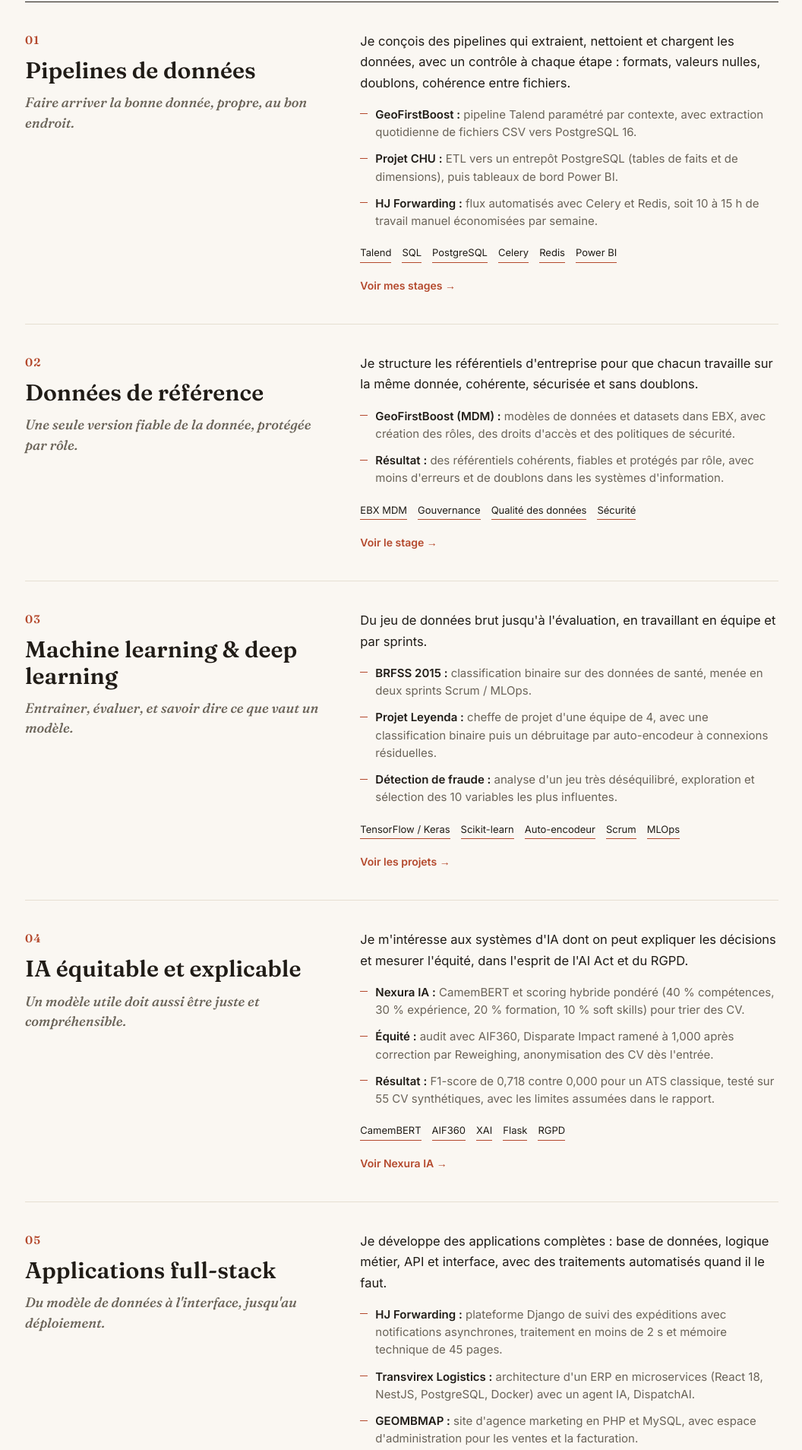
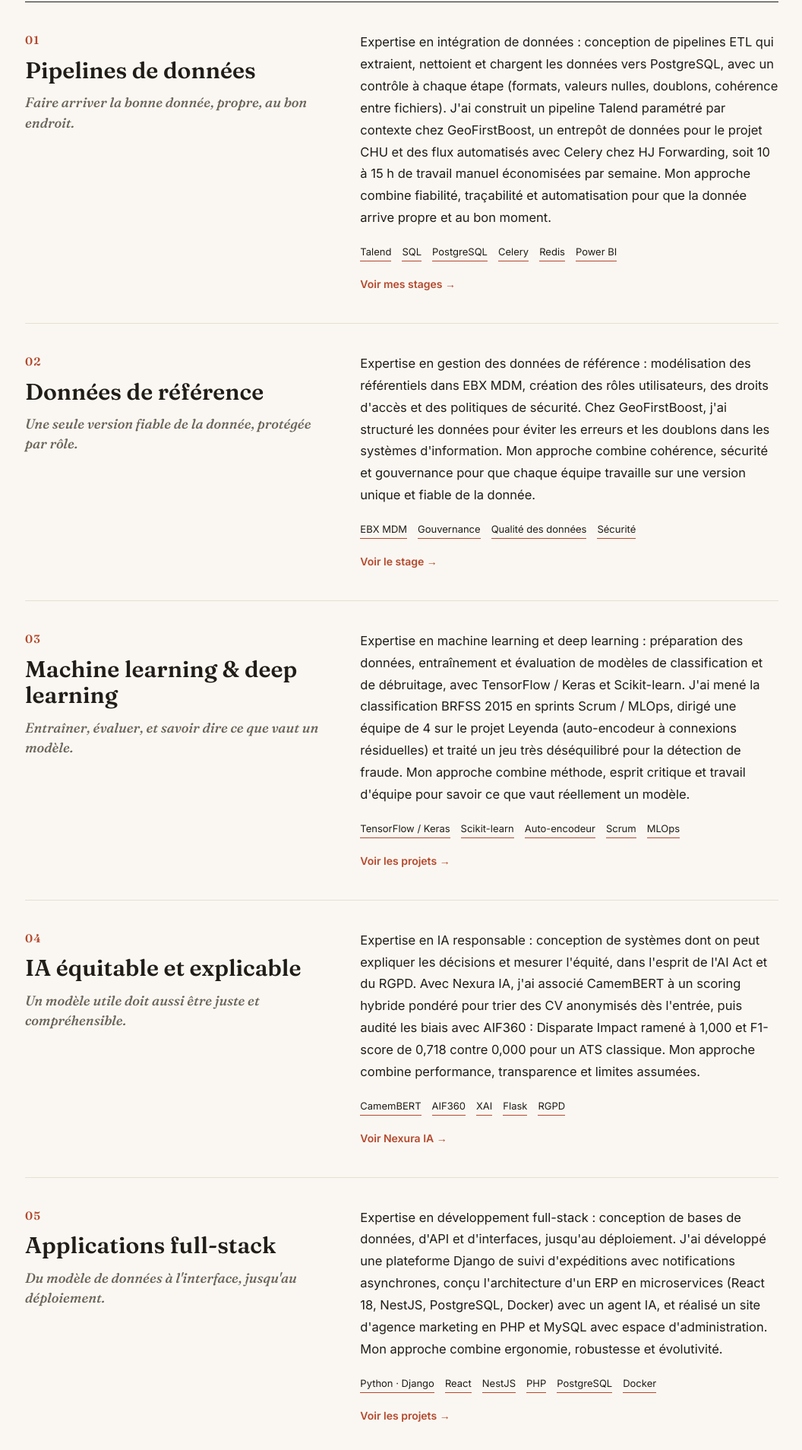
Before and after one commit to cindyelfrid/portfolio, a plain HTML site: page index.html in a window 1280 px wide. Shown: the part 5467-7375 px from the top of the page at 76% size, without its empty margins (111-1167 px from the left). Drawn offline with Linux system fonts and the light colour scheme.

Commit message:
Domaines d'intervention : descriptions rédigées en paragraphes
Co-Authored-By: Claude Sonnet 5.5 <noreply@anthropic.com>
Claude-Session: https://claude.ai/code/session_019UqGRatHKhCFu9th2LkHxg

```diff
--- a/index.html
+++ b/index.html
@@ -358,7 +358,7 @@ h1.hook{margin:0 0 14px!important;padding:0}
 .dom-n{display:block;font-family:'Fraunces',Georgia,serif;font-size:15px;font-weight:600;color:var(--accent);letter-spacing:.08em;margin-bottom:10px}
 .dom-head h3{font-family:'Fraunces',Georgia,serif;font-size:30px;line-height:1.15;font-weight:600;margin-bottom:12px}
 .dom-acc{font-family:'Fraunces',Georgia,serif;font-style:italic;font-size:18px;line-height:1.45;color:var(--muted)}
-.dom-body>p{font-size:16.5px;color:var(--text);margin-bottom:16px}
+.dom-body>p{font-size:16.5px;line-height:1.75;color:var(--text);margin-bottom:20px}
 .dom-body ul{list-style:none;display:grid;gap:12px;margin-bottom:20px}
 .dom-body li{font-size:15px;line-height:1.55;color:var(--muted);padding-left:20px;position:relative}
 .dom-body li:before{content:"";position:absolute;left:0;top:.7em;width:10px;height:1px;background:var(--accent)}
@@ -483,12 +483,12 @@ h1.hook{margin:0 0 14px!important;padding:0}
     <h2>Mes domaines d'intervention</h2>
     <p class="dom-intro">Six domaines où j'interviens, chacun appuyé par un stage ou un projet que j'ai réellement mené.</p>
       <div class="dom-list">
-      <article class="dom"><div class="dom-head"><span class="dom-n">01</span><h3>Pipelines de données</h3><p class="dom-acc">Faire arriver la bonne donnée, propre, au bon endroit.</p></div><div class="dom-body"><p>Je conçois des pipelines qui extraient, nettoient et chargent les données, avec un contrôle à chaque étape : formats, valeurs nulles, doublons, cohérence entre fichiers.</p><ul><li><b>GeoFirstBoost :</b> pipeline Talend paramétré par contexte, avec extraction quotidienne de fichiers CSV vers PostgreSQL 16.</li><li><b>Projet CHU :</b> ETL vers un entrepôt PostgreSQL (tables de faits et de dimensions), puis tableaux de bord Power BI.</li><li><b>HJ Forwarding :</b> flux automatisés avec Celery et Redis, soit 10 à 15 h de travail manuel économisées par semaine.</li></ul><div class="dom-chips"><span>Talend</span><span>SQL</span><span>PostgreSQL</span><span>Celery</span><span>Redis</span><span>Power BI</span></div><a class="dom-link" href="experience.html">Voir mes stages →</a></div></article>
-      <article class="dom"><div class="dom-head"><span class="dom-n">02</span><h3>Données de référence</h3><p class="dom-acc">Une seule version fiable de la donnée, protégée par rôle.</p></div><div class="dom-body"><p>Je structure les référentiels d'entreprise pour que chacun travaille sur la même donnée, cohérente, sécurisée et sans doublons.</p><ul><li><b>GeoFirstBoost (MDM) :</b> modèles de données et datasets dans EBX, avec création des rôles, des droits d'accès et des politiques de sécurité.</li><li><b>Résultat :</b> des référentiels cohérents, fiables et protégés par rôle, avec moins d'erreurs et de doublons dans les systèmes d'information.</li></ul><div class="dom-chips"><span>EBX MDM</span><span>Gouvernance</span><span>Qualité des données</span><span>Sécurité</span></div><a class="dom-link" href="experience.html">Voir le stage →</a></div></article>
-      <article class="dom"><div class="dom-head"><span class="dom-n">03</span><h3>Machine learning &amp; deep learning</h3><p class="dom-acc">Entraîner, évaluer, et savoir dire ce que vaut un modèle.</p></div><div class="dom-body"><p>Du jeu de données brut jusqu'à l'évaluation, en travaillant en équipe et par sprints.</p><ul><li><b>BRFSS 2015 :</b> classification binaire sur des données de santé, menée en deux sprints Scrum / MLOps.</li><li><b>Projet Leyenda :</b> cheffe de projet d'une équipe de 4, avec une classification binaire puis un débruitage par auto-encodeur à connexions résiduelles.</li><li><b>Détection de fraude :</b> analyse d'un jeu très déséquilibré, exploration et sélection des 10 variables les plus influentes.</li></ul><div class="dom-chips"><span>TensorFlow / Keras</span><span>Scikit-learn</span><span>Auto-encodeur</span><span>Scrum</span><span>MLOps</span></div><a class="dom-link" href="projets.html">Voir les projets →</a></div></article>
-      <article class="dom"><div class="dom-head"><span class="dom-n">04</span><h3>IA équitable et explicable</h3><p class="dom-acc">Un modèle utile doit aussi être juste et compréhensible.</p></div><div class="dom-body"><p>Je m'intéresse aux systèmes d'IA dont on peut expliquer les décisions et mesurer l'équité, dans l'esprit de l'AI Act et du RGPD.</p><ul><li><b>Nexura IA :</b> CamemBERT et scoring hybride pondéré (40 % compétences, 30 % expérience, 20 % formation, 10 % soft skills) pour trier des CV.</li><li><b>Équité :</b> audit avec AIF360, Disparate Impact ramené à 1,000 après correction par Reweighing, anonymisation des CV dès l'entrée.</li><li><b>Résultat :</b> F1-score de 0,718 contre 0,000 pour un ATS classique, testé sur 55 CV synthétiques, avec les limites assumées dans le rapport.</li></ul><div class="dom-chips"><span>CamemBERT</span><span>AIF360</span><span>XAI</span><span>Flask</span><span>RGPD</span></div><a class="dom-link" href="projets.html">Voir Nexura IA →</a></div></article>
-      <article class="dom"><div class="dom-head"><span class="dom-n">05</span><h3>Applications full-stack</h3><p class="dom-acc">Du modèle de données à l'interface, jusqu'au déploiement.</p></div><div class="dom-body"><p>Je développe des applications complètes : base de données, logique métier, API et interface, avec des traitements automatisés quand il le faut.</p><ul><li><b>HJ Forwarding :</b> plateforme Django de suivi des expéditions avec notifications asynchrones, traitement en moins de 2 s et mémoire technique de 45 pages.</li><li><b>Transvirex Logistics :</b> architecture d'un ERP en microservices (React 18, NestJS, PostgreSQL, Docker) avec un agent IA, DispatchAI.</li><li><b>GEOMBMAP :</b> site d'agence marketing en PHP et MySQL, avec espace d'administration pour les ventes et la facturation.</li></ul><div class="dom-chips"><span>Python · Django</span><span>React</span><span>NestJS</span><span>PHP</span><span>PostgreSQL</span><span>Docker</span></div><a class="dom-link" href="projets.html">Voir les projets →</a></div></article>
-      <article class="dom"><div class="dom-head"><span class="dom-n">06</span><h3>Supervision temps réel</h3><p class="dom-acc">Mesurer, transmettre et piloter, du capteur au tableau de bord.</p></div><div class="dom-body"><p>Je conçois des chaînes de mesure complètes, de l'acquisition sur le terrain jusqu'à la visualisation en direct.</p><ul><li><b>Système IoT Edge-to-Cloud :</b> prototype ESP32 avec capteurs de température, de CO₂, de lumière et de présence, pour réguler un espace collectif.</li><li><b>Transport et sécurité :</b> LoRaWAN, passerelle MQTT chiffrée en TLS, logique embarquée pour piloter les actionneurs sans dépendre du cloud.</li><li><b>Visualisation :</b> flux traités avec Node-RED et tableau de bord Grafana en temps réel, projet planifié sur 16 semaines.</li></ul><div class="dom-chips"><span>ESP32</span><span>MQTT</span><span>Node-RED</span><span>Grafana</span><span>LoRaWAN</span></div><a class="dom-link" href="projets.html">Voir le projet →</a></div></article>
+      <article class="dom"><div class="dom-head"><span class="dom-n">01</span><h3>Pipelines de données</h3><p class="dom-acc">Faire arriver la bonne donnée, propre, au bon endroit.</p></div><div class="dom-body"><p>Expertise en intégration de données : conception de pipelines ETL qui extraient, nettoient et chargent les données vers PostgreSQL, avec un contrôle à chaque étape (formats, valeurs nulles, doublons, cohérence entre fichiers). J'ai construit un pipeline Talend paramétré par contexte chez GeoFirstBoost, un entrepôt de données pour le projet CHU et des flux automatisés avec Celery chez HJ Forwarding, soit 10 à 15 h de travail manuel économisées par semaine. Mon approche combine fiabilité, traçabilité et automatisation pour que la donnée arrive propre et au bon moment.</p><div class="dom-chips"><span>Talend</span><span>SQL</span><span>PostgreSQL</span><span>Celery</span><span>Redis</span><span>Power BI</span></div><a class="dom-link" href="experience.html">Voir mes stages →</a></div></article>
+      <article class="dom"><div class="dom-head"><span class="dom-n">02</span><h3>Données de référence</h3><p class="dom-acc">Une seule version fiable de la donnée, protégée par rôle.</p></div><div class="dom-body"><p>Expertise en gestion des données de référence : modélisation des référentiels dans EBX MDM, création des rôles utilisateurs, des droits d'accès et des politiques de sécurité. Chez GeoFirstBoost, j'ai structuré les données pour éviter les erreurs et les doublons dans les systèmes d'information. Mon approche combine cohérence, sécurité et gouvernance pour que chaque équipe travaille sur une version unique et fiable de la donnée.</p><div class="dom-chips"><span>EBX MDM</span><span>Gouvernance</span><span>Qualité des données</span><span>Sécurité</span></div><a class="dom-link" href="experience.html">Voir le stage →</a></div></article>
+      <article class="dom"><div class="dom-head"><span class="dom-n">03</span><h3>Machine learning &amp; deep learning</h3><p class="dom-acc">Entraîner, évaluer, et savoir dire ce que vaut un modèle.</p></div><div class="dom-body"><p>Expertise en machine learning et deep learning : préparation des données, entraînement et évaluation de modèles de classification et de débruitage, avec TensorFlow / Keras et Scikit-learn. J'ai mené la classification BRFSS 2015 en sprints Scrum / MLOps, dirigé une équipe de 4 sur le projet Leyenda (auto-encodeur à connexions résiduelles) et traité un jeu très déséquilibré pour la détection de fraude. Mon approche combine méthode, esprit critique et travail d'équipe pour savoir ce que vaut réellement un modèle.</p><div class="dom-chips"><span>TensorFlow / Keras</span><span>Scikit-learn</span><span>Auto-encodeur</span><span>Scrum</span><span>MLOps</span></div><a class="dom-link" href="projets.html">Voir les projets →</a></div></article>
+      <article class="dom"><div class="dom-head"><span class="dom-n">04</span><h3>IA équitable et explicable</h3><p class="dom-acc">Un modèle utile doit aussi être juste et compréhensible.</p></div><div class="dom-body"><p>Expertise en IA responsable : conception de systèmes dont on peut expliquer les décisions et mesurer l'équité, dans l'esprit de l'AI Act et du RGPD. Avec Nexura IA, j'ai associé CamemBERT à un scoring hybride pondéré pour trier des CV anonymisés dès l'entrée, puis audité les biais avec AIF360 : Disparate Impact ramené à 1,000 et F1-score de 0,718 contre 0,000 pour un ATS classique. Mon approche combine performance, transparence et limites assumées.</p><div class="dom-chips"><span>CamemBERT</span><span>AIF360</span><span>XAI</span><span>Flask</span><span>RGPD</span></div><a class="dom-link" href="projets.html">Voir Nexura IA →</a></div></article>
+      <article class="dom"><div class="dom-head"><span class="dom-n">05</span><h3>Applications full-stack</h3><p class="dom-acc">Du modèle de données à l'interface, jusqu'au déploiement.</p></div><div class="dom-body"><p>Expertise en développement full-stack : conception de bases de données, d'API et d'interfaces, jusqu'au déploiement. J'ai développé une plateforme Django de suivi d'expéditions avec notifications asynchrones, conçu l'architecture d'un ERP en microservices (React 18, NestJS, PostgreSQL, Docker) avec un agent IA, et réalisé un site d'agence marketing en PHP et MySQL avec espace d'administration. Mon approche combine ergonomie, robustesse et évolutivité.</p><div class="dom-chips"><span>Python · Django</span><span>React</span><span>NestJS</span><span>PHP</span><span>PostgreSQL</span><span>Docker</span></div><a class="dom-link" href="projets.html">Voir les projets →</a></div></article>
+      <article class="dom"><div class="dom-head"><span class="dom-n">06</span><h3>Supervision temps réel</h3><p class="dom-acc">Mesurer, transmettre et piloter, du capteur au tableau de bord.</p></div><div class="dom-body"><p>Expertise en supervision temps réel : conception de chaînes de mesure complètes, du capteur jusqu'au tableau de bord. Sur mon projet IoT Edge-to-Cloud, j'ai prototypé un système ESP32 (température, CO₂, lumière, présence), transmis les données en LoRaWAN et MQTT chiffré en TLS, piloté les actionneurs en local sans dépendre du cloud, puis visualisé les flux avec Node-RED et Grafana. Mon approche combine fiabilité de la mesure, sécurité et lisibilité.</p><div class="dom-chips"><span>ESP32</span><span>MQTT</span><span>Node-RED</span><span>Grafana</span><span>LoRaWAN</span></div><a class="dom-link" href="projets.html">Voir le projet →</a></div></article>
       </div>
   </div>
 </section>
```
Also changed, not shown: services.html (+7 -7 lines).
